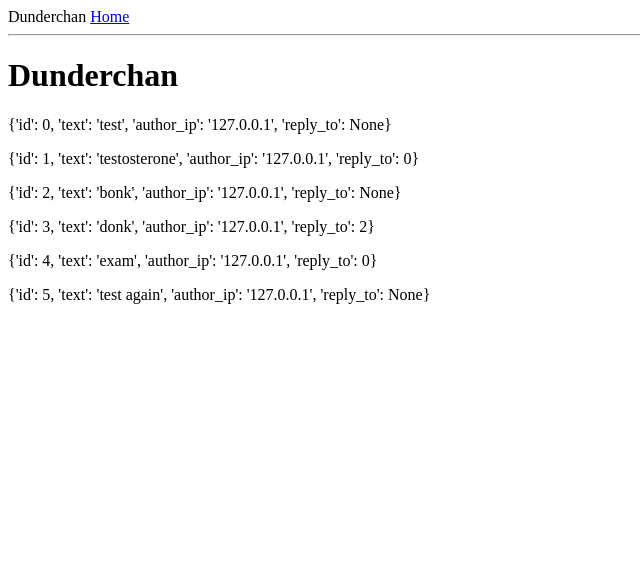
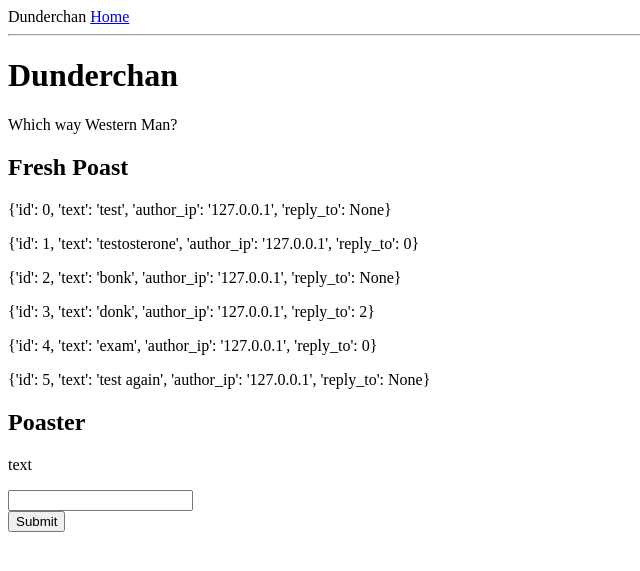
Before and after one commit to BenDavidAaron/dunderchan, a FastAPI app: page /index in a window 1280 px wide. Shown: the top 571 px of the page, without its empty margins (0-640 px from the left). Run offline with FastAPI, Linux system fonts and the light colour scheme.

Commit message:
Support uploading of poasts

```diff
--- a/main.py
+++ b/main.py
@@ -1,5 +1,6 @@
 import os
 from typing import Annotated, Optional
+import wtforms
 
 import databases
 import sqlalchemy
@@ -38,44 +39,37 @@ database = {
 
 templates = Jinja2Templates(directory="templates")
 
+class CreatePoastForm(wtforms.Form):
+    poast_text = wtforms.StringField("text", [wtforms.validators.DataRequired()])
+    reply_to = wtforms.HiddenField("reply_to")
+    submit = wtforms.SubmitField("Submit")
+
 app = FastAPI()
 
 
+@app.get("/")
 @app.get("/index")
-@app.get("/threads")
 async def get_threads(request: Request) -> HTMLResponse:
+    new_form = CreatePoastForm()
+    new_form.reply_to.data = 'Nobody'
     return templates.TemplateResponse(
         "index.html",
         {
             "request": request,
-            "poasts": [_ for _  in database["poasts"].values()]
+            "poasts": [_ for _  in database["poasts"].values()],
+            "form": new_form,
         }
     )
 
 @app.post("/poast")
-async def create_poast(text: Annotated[str, Form()], reply_to: Optional[Annotated[int, Form()]], request: Request) -> RedirectResponse:
+async def create_poast(poast_text: Annotated[str, Form()], reply_to: Annotated[str, Form()], request: Request) -> RedirectResponse:
+    print(request)
     poast_id = len(database["poasts"])
     new_poast= {
         "id": poast_id,
-        "text": text,
+        "text": poast_text,
         "reply_to": reply_to,
         "author_ip": request.client
     }
     database["poasts"][poast_id] = new_poast
-    return RedirectResponse(url=f"/poast/{poast_id}")
-
-
-@app.get("/poast/{poast_id}")
-async def get_poast(request: Request, poast_id: int) -> HTMLResponse:
-    poasts = []
-    poasts.append(database["poasts"].get(poast_id, None))
-    for _, poast in database["poasts"].items():
-        if poast["reply_to"] == poast_id:
-            poasts.append(poast)
-    return templates.TemplateResponse(
-        "index.html",
-        {
-            "request": request,
-            "poasts": poasts
-        }
-    )
+    return RedirectResponse(url="/", status_code=303)
--- a/templates/index.html
+++ b/templates/index.html
@@ -2,7 +2,18 @@
 
 {% block content %}
 <h1>Dunderchan</h1>
+<p>Which way Western Man?</p>
+<h2>Fresh Poast</h2>
 {% for poast in poasts %}
     <p>{{ poast }}</p>
 {% endfor %}
+<h2>Poaster</h2>
+<form action="/poast" method="post">
+    {{ form.csrf_token }}
+    {{ form.reply_to }}
+    <p>{{ form.poast_text.label }}</p>
+    {{ form.poast_text() }}
+    {{ form.reply_to }}
+    <br>
+    {{ form.submit() }}
 {% endblock %}
```
